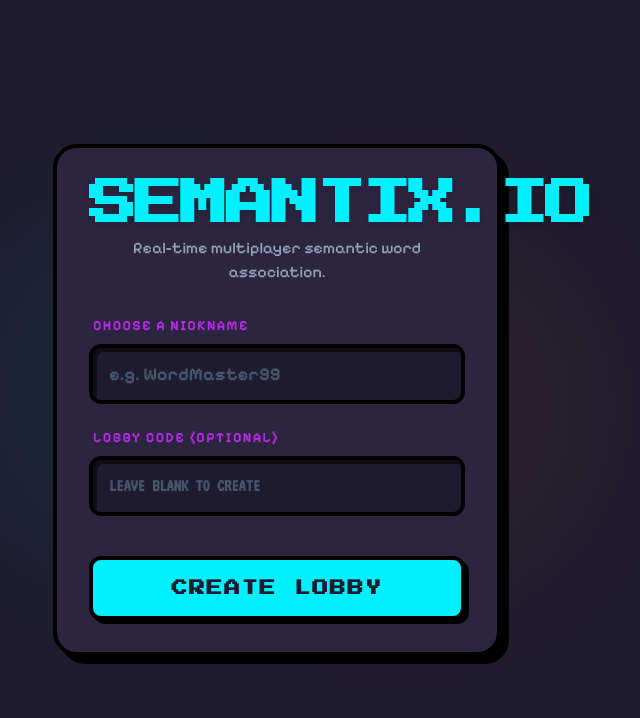
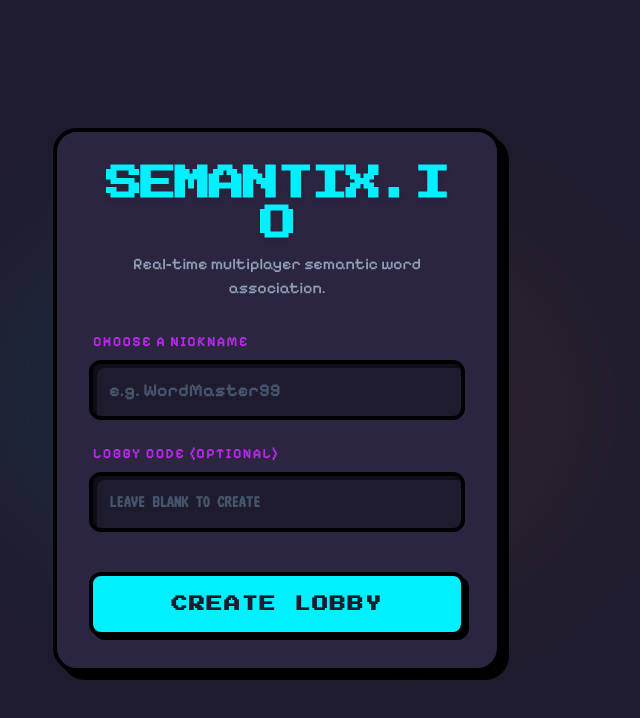
Before and after one commit to J-Ahmad19/semantix.io, a Next.js app in the folder frontend/: page / in a window 1280 px wide. Shown: the top 718 px of the page, without its empty margins (363-1003 px from the left). Built offline with nearby package versions, Linux system fonts and the light colour scheme.

Commit message:
style: fix title overflow on landing page

```diff
--- a/frontend/src/app/page.tsx
+++ b/frontend/src/app/page.tsx
@@ -25,7 +25,7 @@ export default function Home() {
       <div className="absolute bottom-1/4 right-1/4 w-96 h-96 bg-game-hot/10 rounded-full blur-3xl opacity-50 pointer-events-none" />
 
       <div className="bg-game-surface border-4 border-black shadow-[8px_8px_0px_0px_rgba(0,0,0,1)] rounded-3xl p-8 max-w-md w-full text-center z-10">
-        <h1 className="text-4xl md:text-5xl font-display font-bold mb-2 text-game-cold drop-shadow-md tracking-tighter uppercase">
+        <h1 className="text-3xl sm:text-4xl font-display font-bold mb-2 text-game-cold drop-shadow-md tracking-tighter uppercase break-words">
           Semantix.io
         </h1>
         <p className="text-slate-400 mb-8 font-sans font-medium text-sm md:text-base">
```
